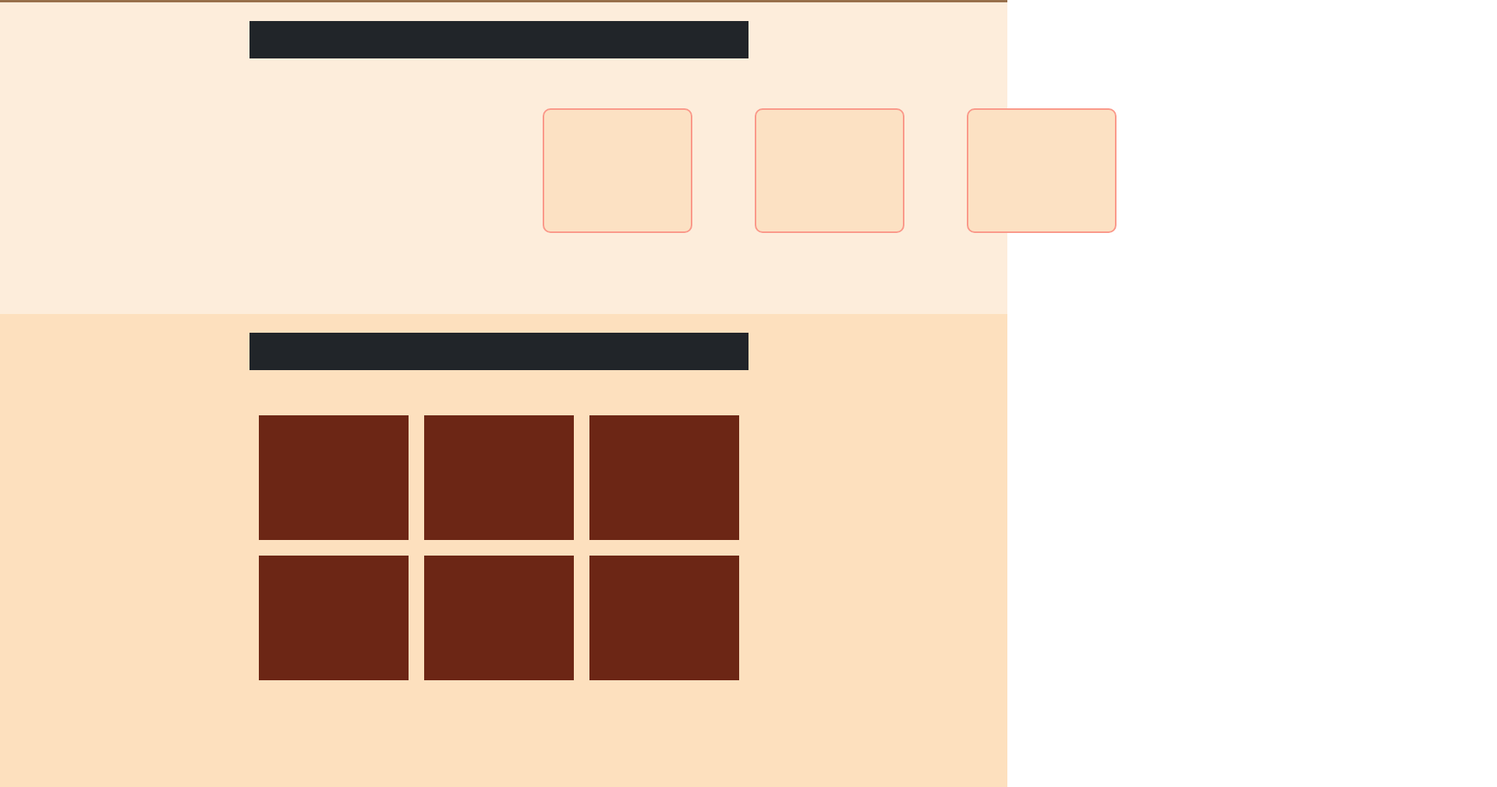
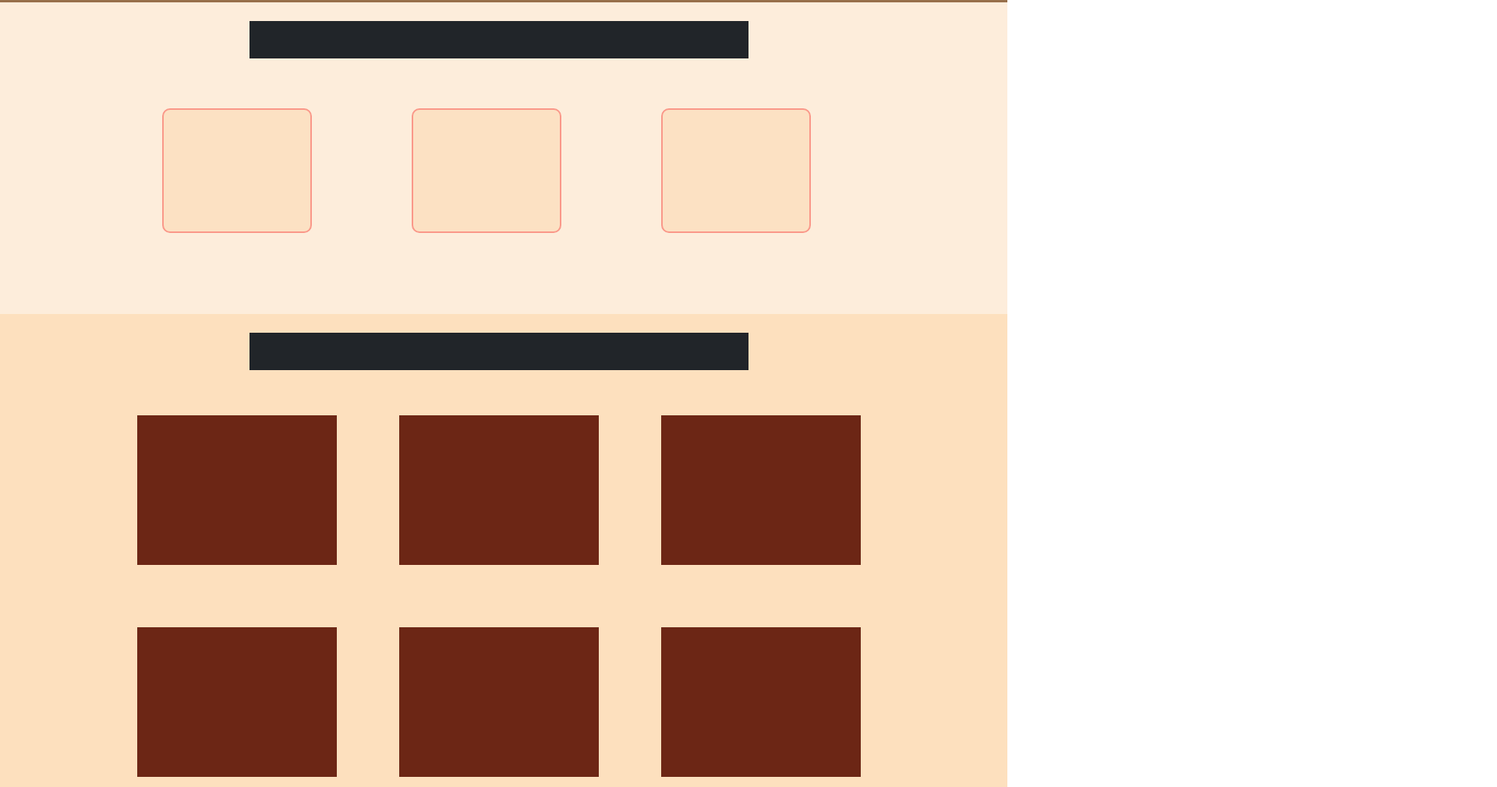
Before and after one commit to munozrodrigo/Folcode, a plain HTML site: page index.html in a window 1280 px wide. Shown: the part 479-1489 px from the top of the page at 78% size, 1920 px wide, since content can reach past the window. Drawn offline with nearby package versions, Linux system fonts and the light colour scheme.

Commit message:
Galeria 2

```diff
--- a/estilos.css
+++ b/estilos.css
@@ -1,8 +1,3 @@
-/*Navbar*/
-/* body{
-    width: 60rem;
-} */
-
 .navbar.navbar-expand-lg.navbar-light{
     width: 100.6%;
     background-color: #212529;
@@ -83,10 +78,13 @@
     margin: 0.625rem auto;
 }
 
-#small-box{
-    width: 80rem;
+.small-box{
+    width: 60rem;
     height: 12rem;
-    margin-left: 42rem;
+    margin-left: auto;
+    margin-right: auto;
+    display: flex;
+    align-items: center;
 }
 
 .box-cards{
@@ -102,7 +100,7 @@
 /*End Cards (tarjetas)*/
 /*Galería*/
 .galeria {
-    height: 40rem;
+    height: 43rem;
     background-color: #FDE0BE;
 }
 
@@ -119,21 +117,14 @@
     margin-right: auto;
     display: grid;
     justify-content: center;
-    grid-template-columns: repeat(3, 0.1fr);
-    grid-template-rows: repeat(3, 0.3fr);
+    grid-template-columns: repeat(3, 0.3fr);
+    gap: 60px;
 }
 
 .boxes {
-    width: 12rem;
-    height: 10rem;
+    width: 16rem;
+    height: 12rem;
     margin: 0.625rem;
     background-color: #6C2615;
 }
-/*
-.g-boxes {
-    width: 12rem;
-    height: 10rem;
-    margin: 0.3rem;
-    background-color: #6C2615;
-}*/
 /*Fin Galería*/
--- a/index.html
+++ b/index.html
@@ -50,7 +50,7 @@
             <div class="col-xs-12">
               <div class="container-fluid">
                 <div class="mt-4 mb-5" id="top-bar"></div>
-                <div id="small-box">
+                <div class="small-box">
                   <div class="box-cards mr-3"></div>
                   <div class="box-cards mr-3"></div>
                   <div class="box-cards mr-3"></div>
```
